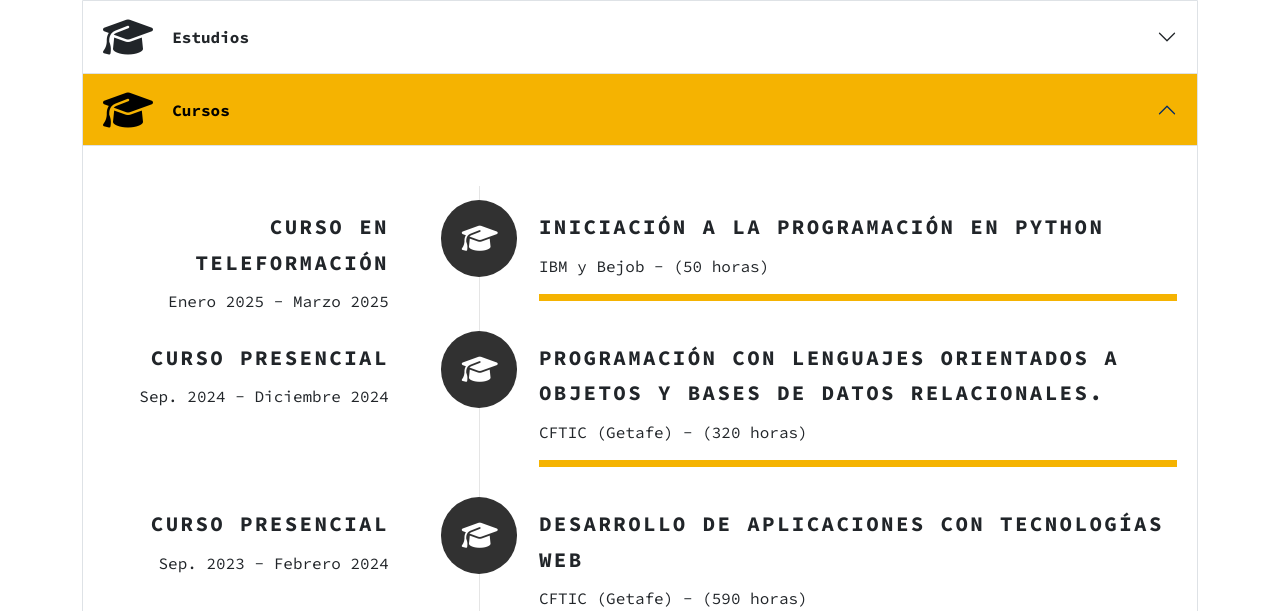
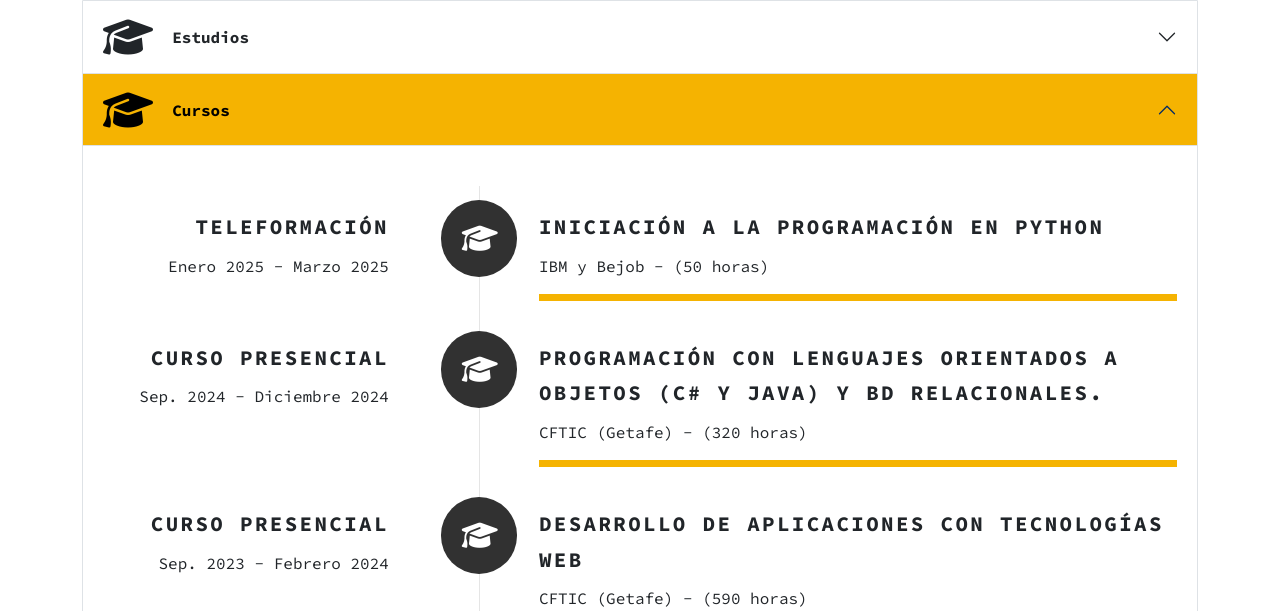
Before and after one commit to BuitragoDev/mi-portfolio-web, a PHP site: page /index.php in a window 1280 px wide, after a click on "Cursos". Shown: the part 2487-3098 px from the top of the page. Run offline with PHP 8.4, Linux system fonts and the light colour scheme; some libraries are stand-ins or nearby versions.

Commit message:
C# and Java added to the course name

```diff
--- a/index.php
+++ b/index.php
@@ -553,7 +553,7 @@
                                                 </div>
 
                                                 <div class="timeline-header">
-                                                    <h5>Curso en Teleformación</h5>
+                                                    <h5>Teleformación</h5>
                                                     <p>Enero 2025 - Marzo 2025</p>
                                                 </div>
 
@@ -577,7 +577,7 @@
                                                 </div>
 
                                                 <div class="timeline-content">
-                                                    <h5>Programación con Lenguajes Orientados a Objetos y Bases de Datos relacionales.</h5>
+                                                    <h5>Programación con Lenguajes Orientados a Objetos (C# y Java) y BD relacionales.</h5>
                                                     <p>CFTIC (Getafe) - (320 horas)</p>
                                                     <hr>
                                                 </div>
```
